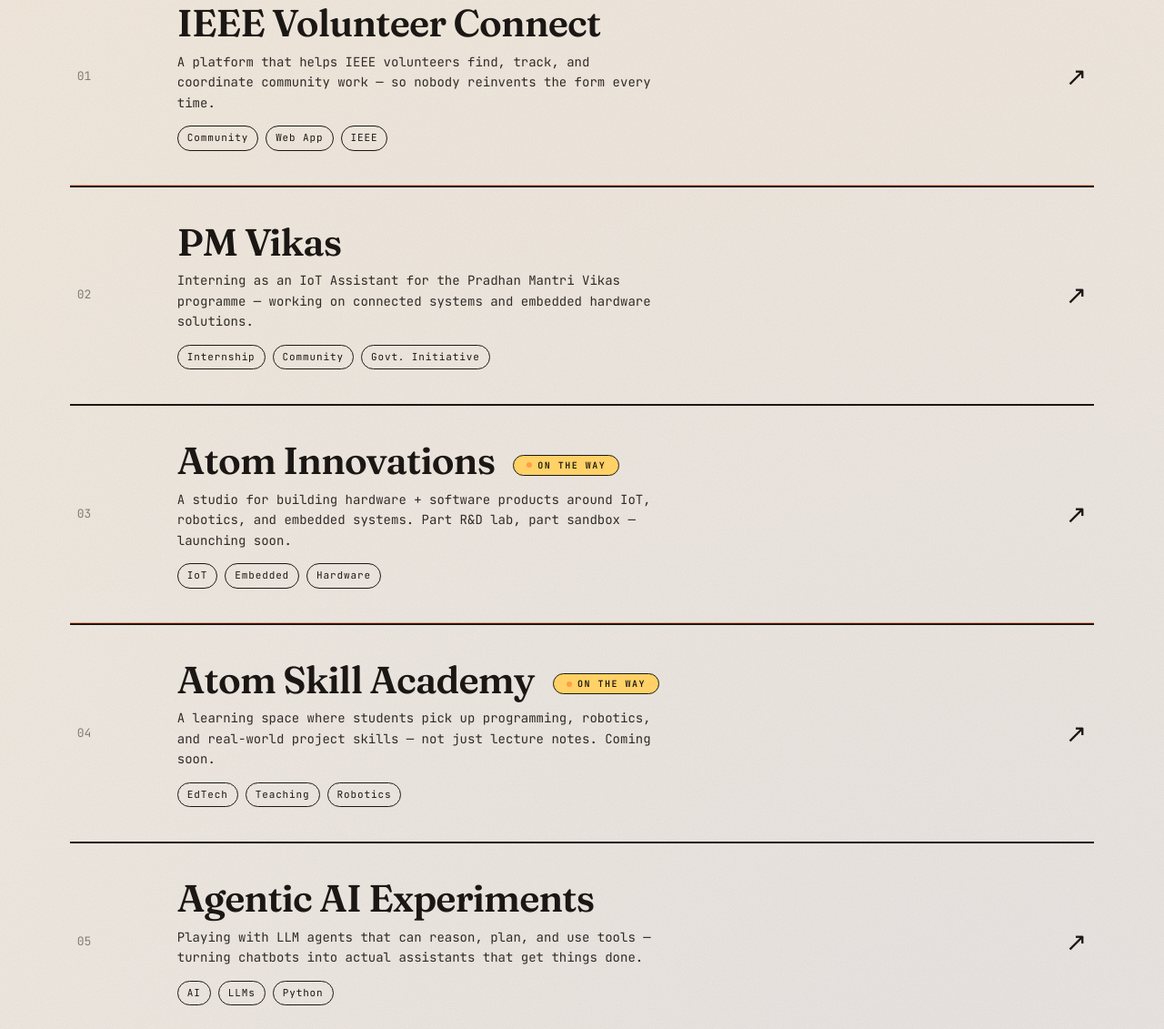
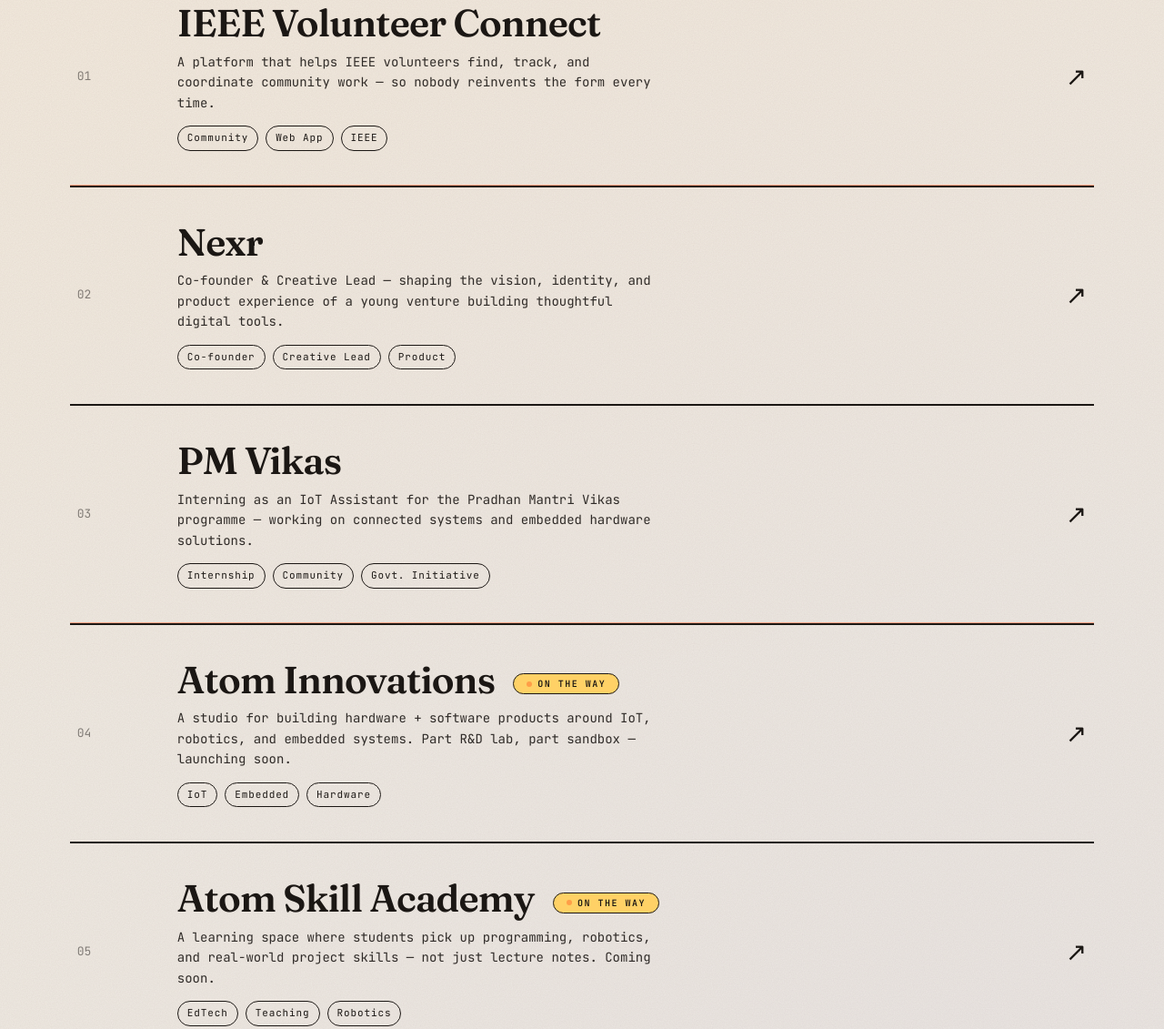
Before and after one commit to hussainkmajmal786-sketch/portfolio-, a website: page index.html in a window 1280 px wide. Shown: the part 2281-3412 px from the top of the page at 91% size. Drawn offline with Linux system fonts and the light colour scheme.

Commit message:
Add Nexr project to portfolio

```diff
--- a/index.html
+++ b/index.html
@@ -768,8 +768,22 @@
       <span class="project-arrow">↗</span>
     </a>
 
+    <a class="project" href="https://nexr-one.vercel.app/" id="project-nexr" target="_blank" rel="noopener noreferrer">
+      <span class="project-num">02</span>
+      <div class="project-body">
+        <h3>Nexr</h3>
+        <p>Co-founder &amp; Creative Lead — shaping the vision, identity, and product experience of a young venture building thoughtful digital tools.</p>
+        <div class="project-tags">
+          <span class="project-tag">Co-founder</span>
+          <span class="project-tag">Creative Lead</span>
+          <span class="project-tag">Product</span>
+        </div>
+      </div>
+      <span class="project-arrow">↗</span>
+    </a>
+
     <a class="project" href="pm-vikas.html" id="project-pmvikas">
-      <span class="project-num">02</span>
+      <span class="project-num">03</span>
       <div class="project-body">
         <h3>PM Vikas</h3>
         <p>Interning as an IoT Assistant for the Pradhan Mantri Vikas programme — working on connected systems and embedded hardware solutions.</p>
@@ -783,7 +797,7 @@
     </a>
 
     <a class="project" href="#" id="project-atom" onclick="return false;">
-      <span class="project-num">03</span>
+      <span class="project-num">04</span>
       <div class="project-body">
         <h3>Atom Innovations <span class="badge-soon"><span class="soon-dot"></span>On the way</span></h3>
         <p>A studio for building hardware + software products around IoT, robotics, and embedded systems. Part R&amp;D lab, part sandbox — launching soon.</p>
@@ -797,7 +811,7 @@
     </a>
 
     <a class="project" href="#" id="project-academy" onclick="return false;">
-      <span class="project-num">04</span>
+      <span class="project-num">05</span>
       <div class="project-body">
         <h3>Atom Skill Academy <span class="badge-soon"><span class="soon-dot"></span>On the way</span></h3>
         <p>A learning space where students pick up programming, robotics, and real-world project skills — not just lecture notes. Coming soon.</p>
@@ -811,7 +825,7 @@
     </a>
 
     <a class="project" href="#" id="project-ai" onclick="return false;">
-      <span class="project-num">05</span>
+      <span class="project-num">06</span>
       <div class="project-body">
         <h3>Agentic AI Experiments</h3>
         <p>Playing with LLM agents that can reason, plan, and use tools — turning chatbots into actual assistants that get things done.</p>
```
